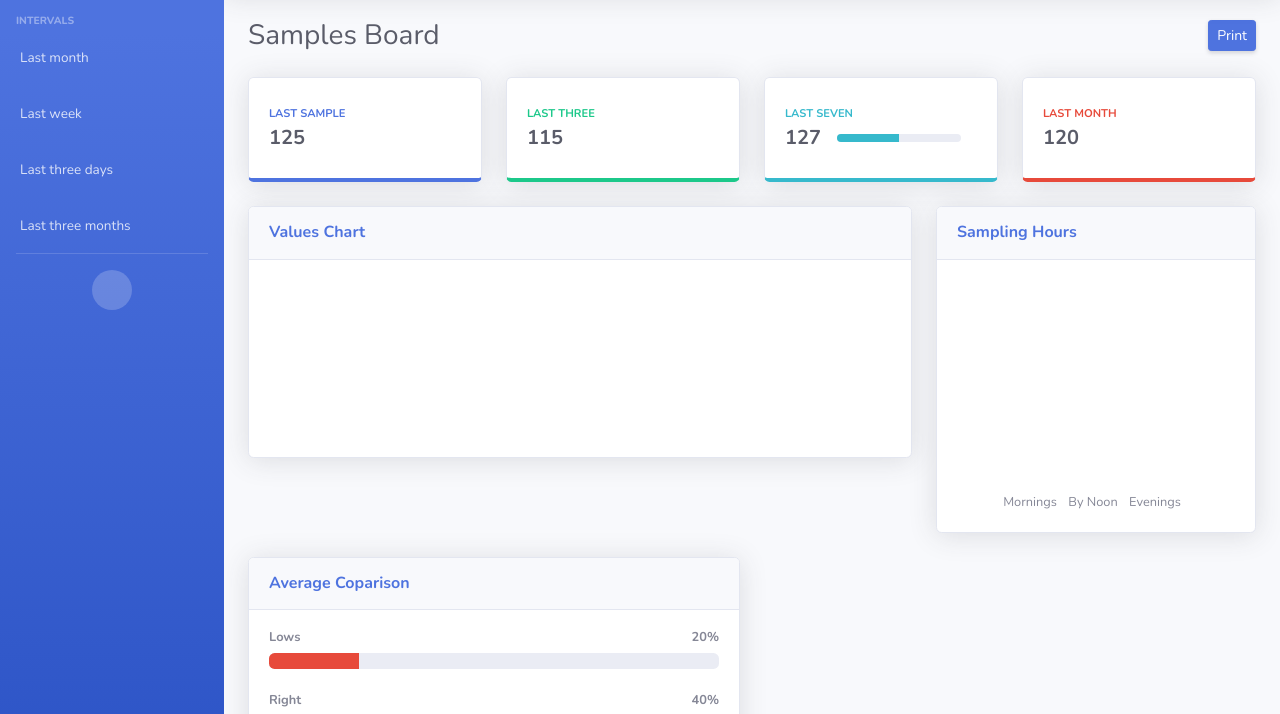
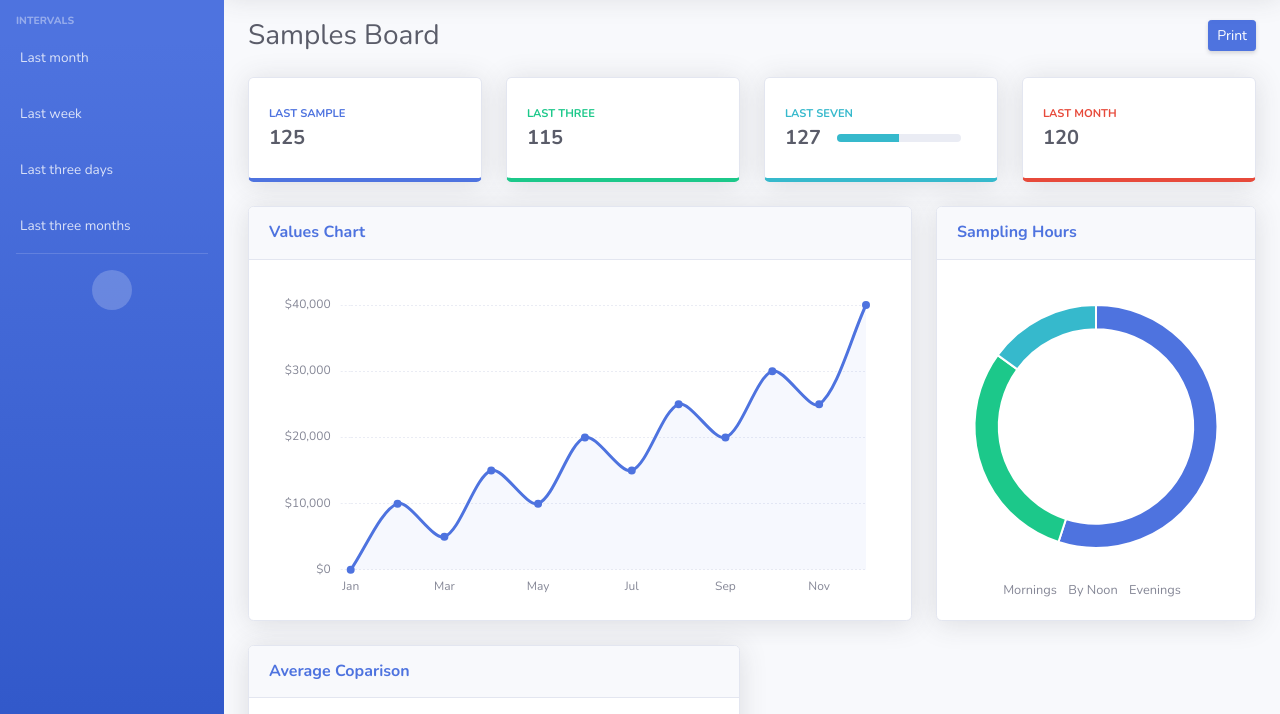
Before and after one commit to auxcoder/gluboard-bootstrap, a website: page index.html in a window 1280 px wide. Shown: the part 75-789 px from the top of the page. Drawn offline with nearby package versions, Linux system fonts and the light colour scheme; files that its build step writes are made by us from their sources.

Commit message:
Add charts

```diff
--- a/index.html
+++ b/index.html
@@ -236,7 +236,7 @@
                 <!-- Card Body -->
                 <div class="card-body">
                   <div class="chart-area">
-                    <canvas id="myAreaChart"></canvas>
+                    <canvas id="areaChart"></canvas>
                   </div>
                 </div>
               </div>
@@ -266,7 +266,7 @@
                 <!-- Card Body -->
                 <div class="card-body">
                   <div class="chart-pie pt-4 pb-2">
-                    <canvas id="myPieChart"></canvas>
+                    <canvas id="pieChart"></canvas>
                   </div>
                   <div class="mt-4 text-center small">
                     <span class="mr-2">
@@ -336,7 +336,7 @@
       <footer class="sticky-footer bg-white">
         <div class="container my-auto">
           <div class="copyright text-center my-auto">
-            <span>Copyright &copy; Your Website 2012</span>
+            <span>Copyright &copy; GluBoard.com 2000</span>
           </div>
         </div>
       </footer>
@@ -359,6 +359,9 @@
   <script src="vendor/jquery/jquery.min.js"></script>
   <script src="vendor/bootstrap/js/bootstrap.bundle.min.js"></script>
   <script src="vendor/jquery-easing/jquery.easing.min.js"></script>
+  <script src="vendor/chart.js/Chart.min.js"></script>
+  <script src="scripts/chart-area.js"></script>
+  <script src="scripts/chart-pie.js"></script>
   <!-- endbuild -->
 </body>
 
--- /dev/null
+++ b/scripts/chart-area.js
@@ -0,0 +1,118 @@
+// Set new default font family and font color to mimic Bootstrap's default styling
+Chart.defaults.global.defaultFontFamily = 'Nunito', '-apple-system,system-ui,BlinkMacSystemFont,"Segoe UI",Roboto,"Helvetica Neue",Arial,sans-serif';
+Chart.defaults.global.defaultFontColor = '#858796';
+
+function number_format(number, decimals, dec_point, thousands_sep) {
+  // *     example: number_format(1234.56, 2, ',', ' ');
+  // *     return: '1 234,56'
+  number = (number + '').replace(',', '').replace(' ', '');
+  var n = !isFinite(+number) ? 0 : +number,
+    prec = !isFinite(+decimals) ? 0 : Math.abs(decimals),
+    sep = (typeof thousands_sep === 'undefined') ? ',' : thousands_sep,
+    dec = (typeof dec_point === 'undefined') ? '.' : dec_point,
+    s = '',
+    toFixedFix = function(n, prec) {
+      var k = Math.pow(10, prec);
+      return '' + Math.round(n * k) / k;
+    };
+  // Fix for IE parseFloat(0.55).toFixed(0) = 0;
+  s = (prec ? toFixedFix(n, prec) : '' + Math.round(n)).split('.');
+  if (s[0].length > 3) {
+    s[0] = s[0].replace(/\B(?=(?:\d{3})+(?!\d))/g, sep);
+  }
+  if ((s[1] || '').length < prec) {
+    s[1] = s[1] || '';
+    s[1] += new Array(prec - s[1].length + 1).join('0');
+  }
+  return s.join(dec);
+}
+
+// Area Chart Example
+var ctx = document.getElementById("areaChart");
+var myLineChart = new Chart(ctx, {
+  type: 'line',
+  data: {
+    labels: ["Jan", "Feb", "Mar", "Apr", "May", "Jun", "Jul", "Aug", "Sep", "Oct", "Nov", "Dec"],
+    datasets: [{
+      label: "Earnings",
+      lineTension: 0.3,
+      backgroundColor: "rgba(78, 115, 223, 0.05)",
+      borderColor: "rgba(78, 115, 223, 1)",
+      pointRadius: 3,
+      pointBackgroundColor: "rgba(78, 115, 223, 1)",
+      pointBorderColor: "rgba(78, 115, 223, 1)",
+      pointHoverRadius: 3,
+      pointHoverBackgroundColor: "rgba(78, 115, 223, 1)",
+      pointHoverBorderColor: "rgba(78, 115, 223, 1)",
+      pointHitRadius: 10,
+      pointBorderWidth: 2,
+      data: [0, 10000, 5000, 15000, 10000, 20000, 15000, 25000, 20000, 30000, 25000, 40000],
+    }],
+  },
+  options: {
+    maintainAspectRatio: false,
+    layout: {
+      padding: {
+        left: 10,
+        right: 25,
+        top: 25,
+        bottom: 0
+      }
+    },
+    scales: {
+      xAxes: [{
+        time: {
+          unit: 'date'
+        },
+        gridLines: {
+          display: false,
+          drawBorder: false
+        },
+        ticks: {
+          maxTicksLimit: 7
+        }
+      }],
+      yAxes: [{
+        ticks: {
+          maxTicksLimit: 5,
+          padding: 10,
+          // Include a dollar sign in the ticks
+          callback: function(value, index, values) {
+            return '$' + number_format(value);
+          }
+        },
+        gridLines: {
+          color: "rgb(234, 236, 244)",
+          zeroLineColor: "rgb(234, 236, 244)",
+          drawBorder: false,
+          borderDash: [2],
+          zeroLineBorderDash: [2]
+        }
+      }],
+    },
+    legend: {
+      display: false
+    },
+    tooltips: {
+      backgroundColor: "rgb(255,255,255)",
+      bodyFontColor: "#858796",
+      titleMarginBottom: 10,
+      titleFontColor: '#6e707e',
+      titleFontSize: 14,
+      borderColor: '#dddfeb',
+      borderWidth: 1,
+      xPadding: 15,
+      yPadding: 15,
+      displayColors: false,
+      intersect: false,
+      mode: 'index',
+      caretPadding: 10,
+      callbacks: {
+        label: function(tooltipItem, chart) {
+          var datasetLabel = chart.datasets[tooltipItem.datasetIndex].label || '';
+          return datasetLabel + ': $' + number_format(tooltipItem.yLabel);
+        }
+      }
+    }
+  }
+});
--- /dev/null
+++ b/scripts/chart-pie.js
@@ -0,0 +1,35 @@
+// Set new default font family and font color to mimic Bootstrap's default styling
+Chart.defaults.global.defaultFontFamily = 'Nunito', '-apple-system,system-ui,BlinkMacSystemFont,"Segoe UI",Roboto,"Helvetica Neue",Arial,sans-serif';
+Chart.defaults.global.defaultFontColor = '#858796';
+
+// Pie Chart Example
+var ctx = document.getElementById("pieChart");
+var myPieChart = new Chart(ctx, {
+  type: 'doughnut',
+  data: {
+    labels: ["Direct", "Referral", "Social"],
+    datasets: [{
+      data: [55, 30, 15],
+      backgroundColor: ['#4e73df', '#1cc88a', '#36b9cc'],
+      hoverBackgroundColor: ['#2e59d9', '#17a673', '#2c9faf'],
+      hoverBorderColor: "rgba(234, 236, 244, 1)",
+    }],
+  },
+  options: {
+    maintainAspectRatio: false,
+    tooltips: {
+      backgroundColor: "rgb(255,255,255)",
+      bodyFontColor: "#858796",
+      borderColor: '#dddfeb',
+      borderWidth: 1,
+      xPadding: 15,
+      yPadding: 15,
+      displayColors: false,
+      caretPadding: 10,
+    },
+    legend: {
+      display: false
+    },
+    cutoutPercentage: 80,
+  },
+});
--- /dev/null
+++ b/scss/_charts.scss
@@ -0,0 +1,29 @@
+// Area Chart
+.chart-area {
+  position: relative;
+  height: 10rem;
+  width: 100%;
+  @include media-breakpoint-up(md) {
+    height: 20rem;
+  }
+}
+
+// Bar Chart
+.chart-bar {
+  position: relative;
+  height: 10rem;
+  width: 100%;
+  @include media-breakpoint-up(md) {
+    height: 20rem;
+  }
+}
+
+// Pie Chart
+.chart-pie {
+  position: relative;
+  height: 15rem;
+  width: 100%;
+  @include media-breakpoint-up(md) {
+    height: calc(20rem - 43px) !important;
+  }
+}
--- a/scss/styles.scss
+++ b/scss/styles.scss
@@ -14,4 +14,5 @@
 @import "navs.scss";
 @import "buttons.scss";
 @import "cards.scss";
+@import "charts.scss";
 @import "footer.scss";
```
